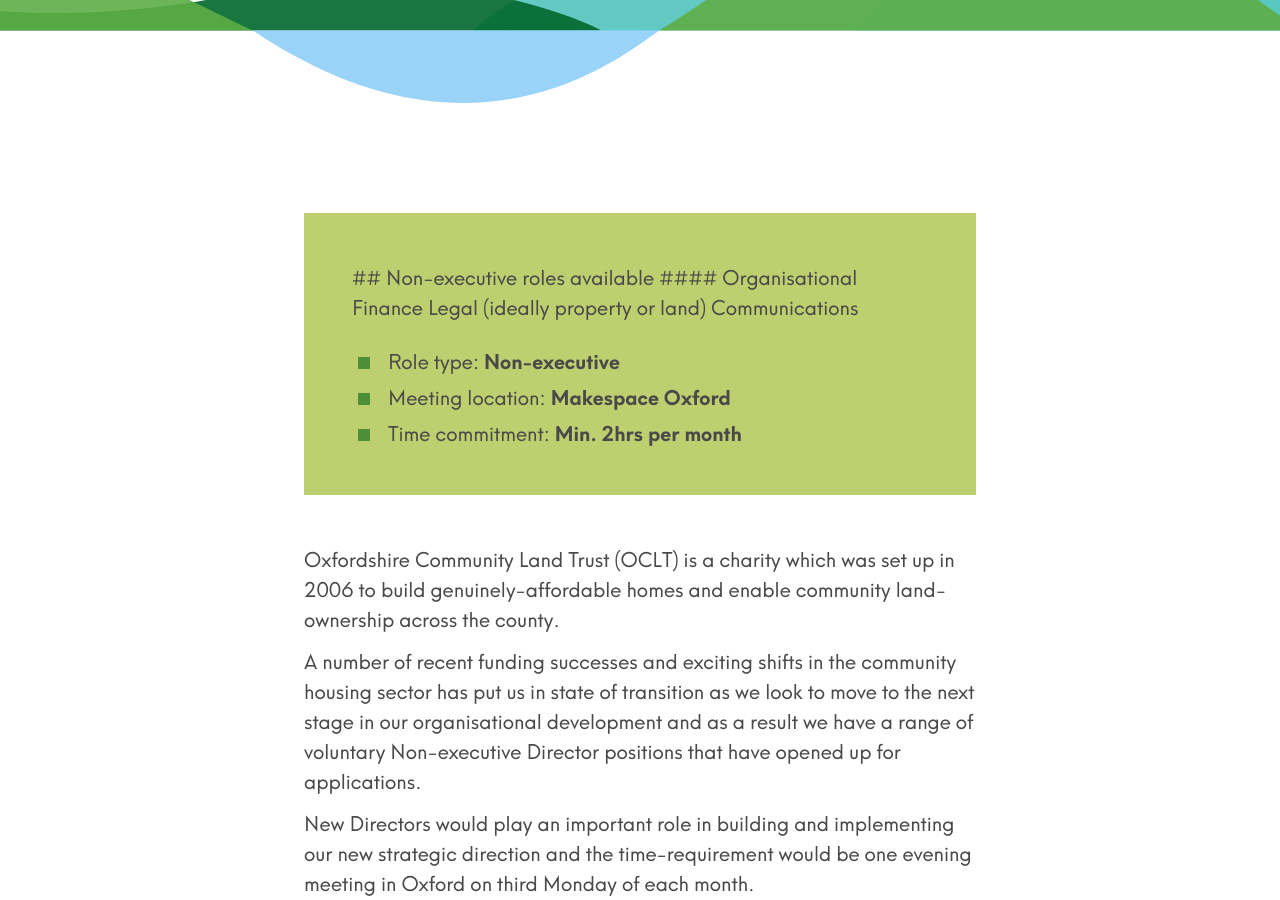
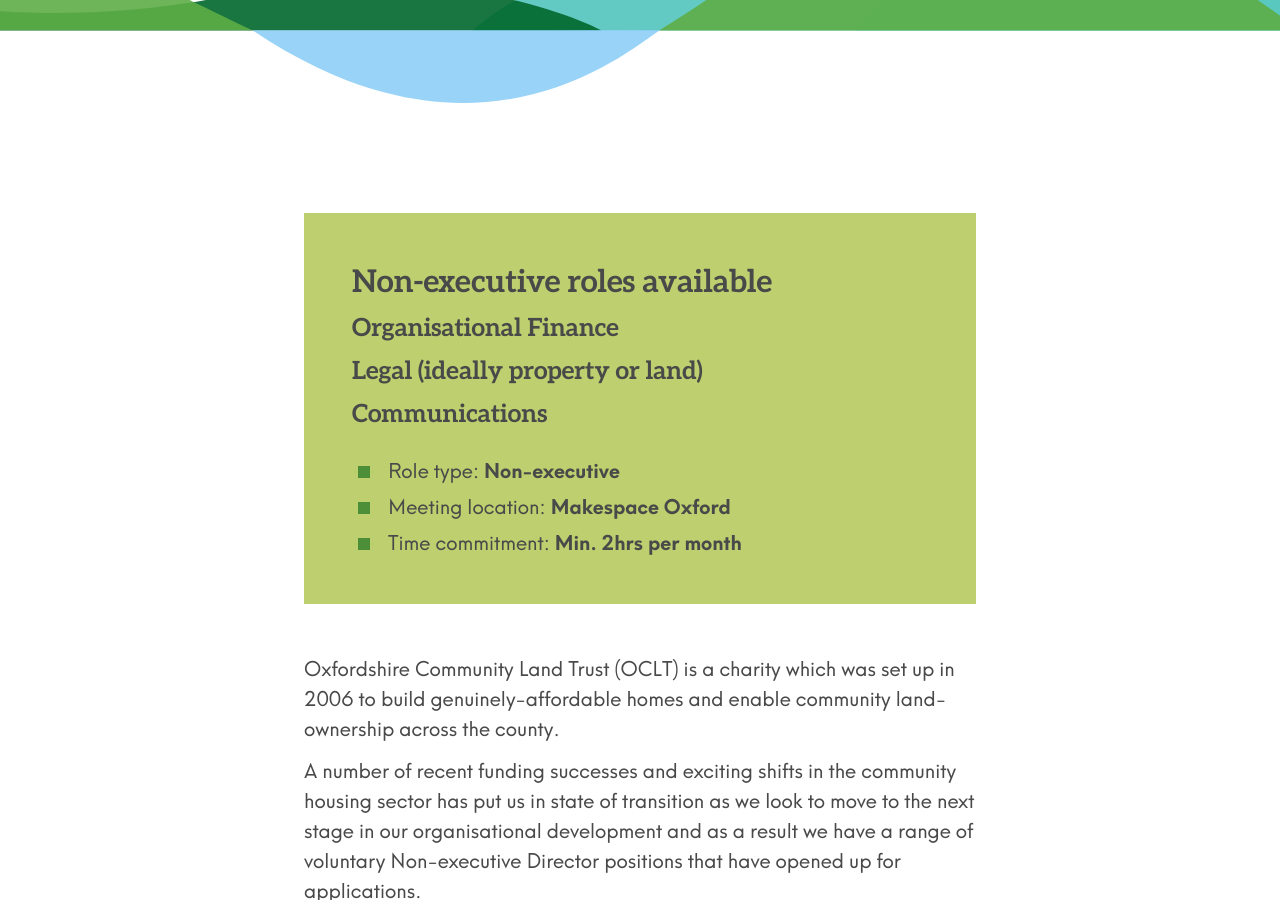
Before and after one commit to johnpuddephatt/oclt, a Jekyll site: the page built from _pages/apply-to-join-the-board.md, in a window 1280 px wide and 900 px high, scrolled down 442 px. Built offline with Jekyll 4.4.1, drawn with Linux system fonts in a browser that asks for light colours.

```diff
--- a/_pages/apply-to-join-the-board.md
+++ b/_pages/apply-to-join-the-board.md
@@ -5,13 +5,10 @@ subtitle: Applications now open for a range of roles on the OCLT board
 
 ---
 <div class="pullout-box">
-
-## Non-executive roles available
-
-#### Organisational Finance
-Legal (ideally property or land)
-Communications
-
+<h2>Non-executive roles available</h2>
+<h4>Organisational Finance</h4>
+<h4>Legal (ideally property or land)</h4>
+<h4>Communications</h4>
 <ul>
 <li>
 Role type: <b>Non-executive</b>
```
